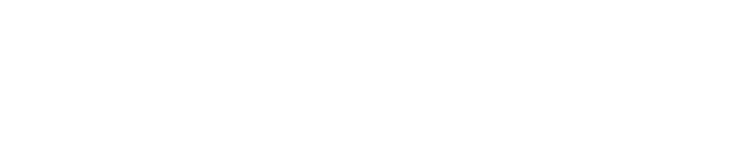
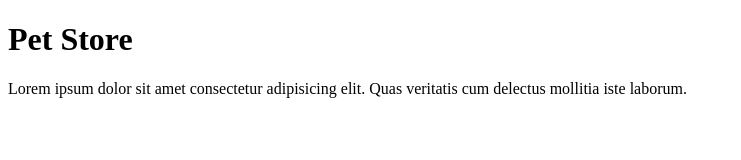
Before and after one commit to RoshanGhale/PetStore, a plain HTML site: page index.html in a window 1280 px wide. Shown: the whole page, without its empty margins (0-741 px from the left). Drawn offline with Linux system fonts and the light colour scheme.

Commit message:
add paragraph

```diff
--- a/index.html
+++ b/index.html
@@ -1,11 +1,15 @@
 <!DOCTYPE html>
 <html lang="en">
-<head>
-    <meta charset="UTF-8">
-    <meta name="viewport" content="width=device-width, initial-scale=1.0">
+  <head>
+    <meta charset="UTF-8" />
+    <meta name="viewport" content="width=device-width, initial-scale=1.0" />
     <title>Hello, World</title>
-</head>
-<body>
-
-</body>
+  </head>
+  <body>
+    <h1>Pet Store</h1>
+    <p>
+      Lorem ipsum dolor sit amet consectetur adipisicing elit. Quas veritatis
+      cum delectus mollitia iste laborum.
+    </p>
+  </body>
 </html>
```
